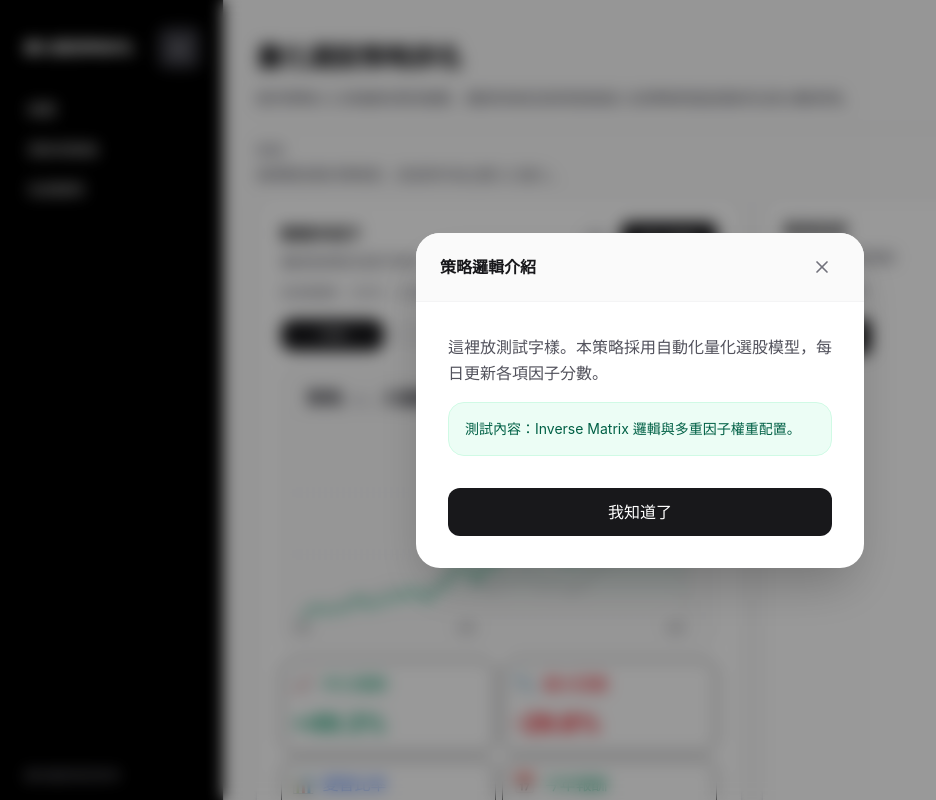
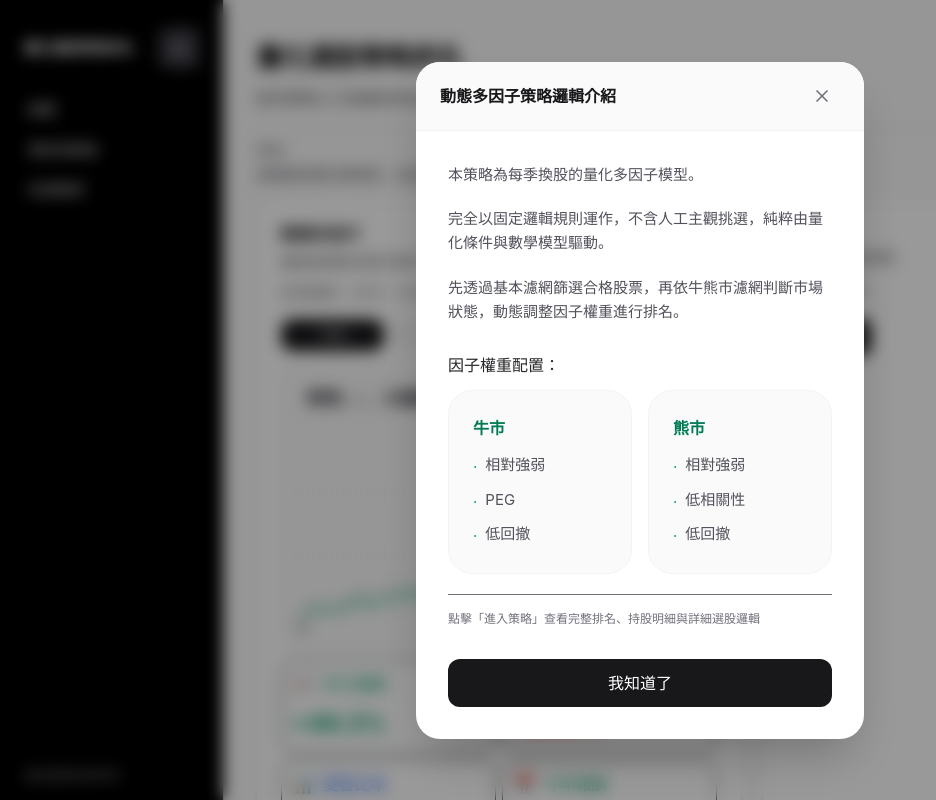
Before and after one commit to amu-0713/my-stock-rank, a React (Vite) app: page / in a window 1280 px wide. Both pictures are taken after a click on the button 596 px from the left and 241 px from the top of the page. Shown: the whole page, without its empty margins (0-936 px from the left). Built offline with nearby package versions, Linux system fonts and the light colour scheme.

Commit message:
Update HomePage.jsx

```diff
--- a/src/pages/HomePage.jsx
+++ b/src/pages/HomePage.jsx
@@ -321,20 +321,79 @@ export default function HomePage() {
           <div className="fixed inset-0 z-[100] flex items-center justify-center p-4 bg-black/40 backdrop-blur-sm animate-in fade-in duration-200">
             <div className="bg-white rounded-3xl max-w-md w-full shadow-2xl overflow-hidden animate-in zoom-in-95 duration-200">
               <div className="flex justify-between items-center px-6 py-4 border-b border-zinc-100 bg-zinc-50">
-                <h3 className="font-bold text-zinc-900">策略邏輯介紹</h3>
-                <button onClick={() => setIsModalOpen(false)} className="p-2 hover:bg-zinc-200 rounded-full transition-colors">
+                <h3 className="font-bold text-zinc-900">動態多因子策略邏輯介紹</h3>
+                <button
+                  onClick={() => setIsModalOpen(false)}
+                  className="p-2 hover:bg-zinc-200 rounded-full transition-colors"
+                >
                   <X size={20} className="text-zinc-500" />
                 </button>
               </div>
+
               <div className="p-8">
-                <div className="space-y-4">
-                  <p className="text-zinc-600 leading-relaxed">
-                    這裡放測試字樣。本策略採用自動化量化選股模型，每日更新各項因子分數。
+                <div className="space-y-5 text-zinc-600 leading-relaxed">
+                  <p className="text-[15px]">
+                    本策略為每季換股的量化多因子模型。
                   </p>
-                  <div className="p-4 bg-emerald-50 rounded-2xl border border-emerald-100 text-sm text-emerald-800">
-                    測試內容：Inverse Matrix 邏輯與多重因子權重配置。
+
+                  <p className="text-[15px]">
+                    完全以固定邏輯規則運作，不含人工主觀挑選，純粹由量化條件與數學模型驅動。
+                  </p>
+
+                  <p className="text-[15px]">
+                    先透過基本濾網篩選合格股票，再依牛熊市濾網判斷市場狀態，動態調整因子權重進行排名。
+                  </p>
+
+                  <div className="pt-2">
+                    <p className="font-medium text-zinc-800 mb-3">因子權重配置：</p>
+                    <div className="grid grid-cols-1 sm:grid-cols-2 gap-4">
+
+                      {/* 牛市方塊 */}
+                      <div className="bg-zinc-50 rounded-3xl p-6 border border-zinc-100 h-full">
+                        <div className="font-semibold text-emerald-700 mb-3 ">牛市</div>
+                        <div className="space-y-2 text-[15px]">
+                          <div className="flex items-start gap-2">
+                            <span className="text-emerald-600 mt-0.5">·</span>
+                            <span>相對強弱</span>
+                          </div>
+                          <div className="flex items-start gap-2">
+                            <span className="text-emerald-600 mt-0.5">·</span>
+                            <span>PEG</span>
+                          </div>
+                          <div className="flex items-start gap-2">
+                            <span className="text-emerald-600 mt-0.5">·</span>
+                            <span>低回撤</span>
+                          </div>
+                        </div>
+                      </div>
+
+                      {/* 熊市方塊 */}
+                      <div className="bg-zinc-50 rounded-3xl p-6 border border-zinc-100 h-full">
+                        <div className="font-semibold text-emerald-700 mb-3 ">熊市</div>
+                        <div className="space-y-2 text-[15px]">
+                          <div className="flex items-start gap-2">
+                            <span className="text-emerald-600 mt-0.5">·</span>
+                            <span>相對強弱</span>
+                          </div>
+                          <div className="flex items-start gap-2">
+                            <span className="text-emerald-600 mt-0.5">·</span>
+                            <span>低相關性</span>
+                          </div>
+                          <div className="flex items-start gap-2">
+                            <span className="text-emerald-600 mt-0.5">·</span>
+                            <span>低回撤</span>
+                          </div>
+                        </div>
+                      </div>
+
+                    </div>
                   </div>
+
+                  <p className="text-xs text-zinc-500 pt-4 border-t">
+                    點擊「進入策略」查看完整排名、持股明細與詳細選股邏輯
+                  </p>
                 </div>
+
                 <button
                   onClick={() => setIsModalOpen(false)}
                   className="w-full mt-8 bg-zinc-900 text-white py-3 rounded-xl font-medium hover:bg-zinc-800 transition-colors"
```
